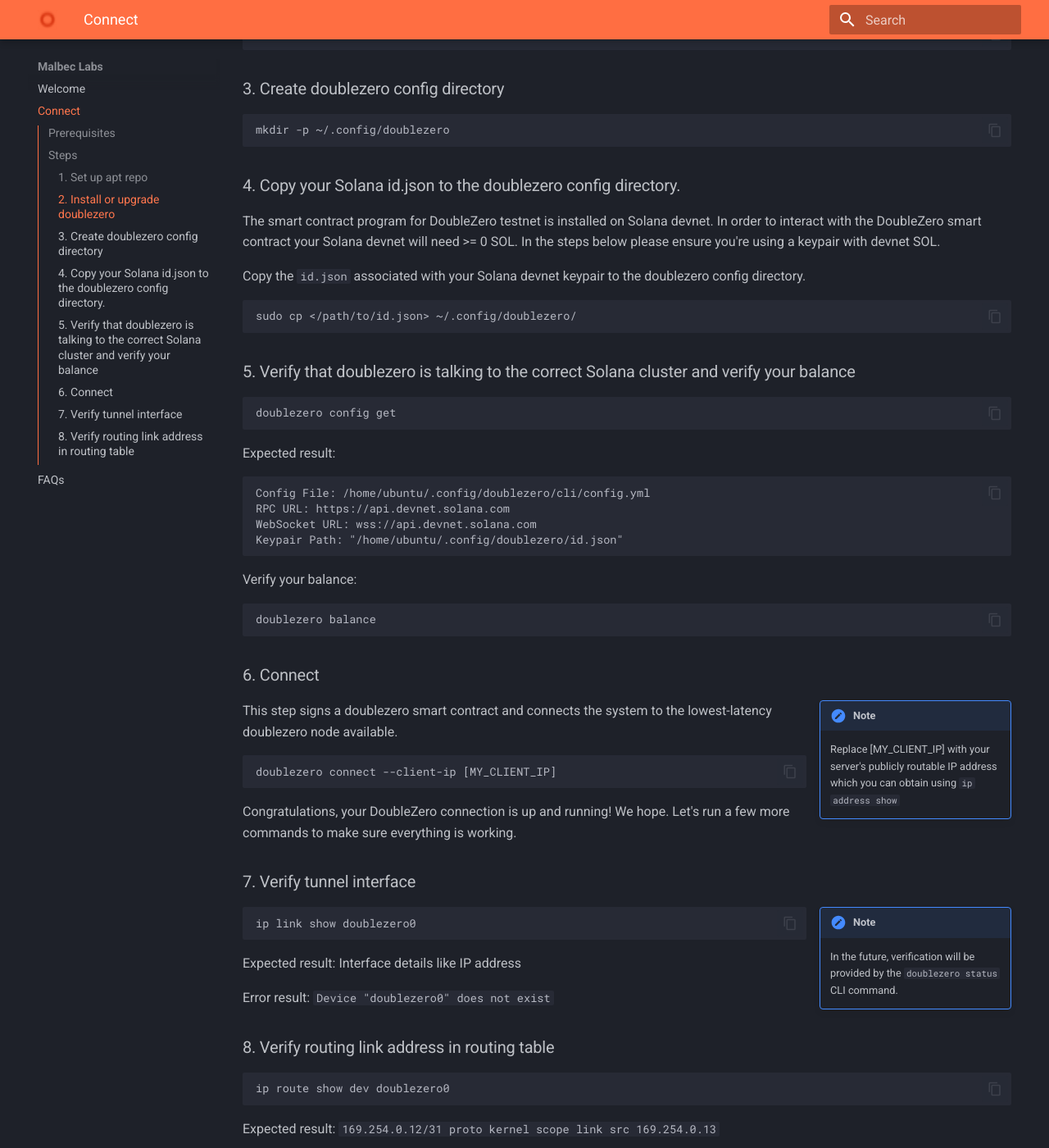
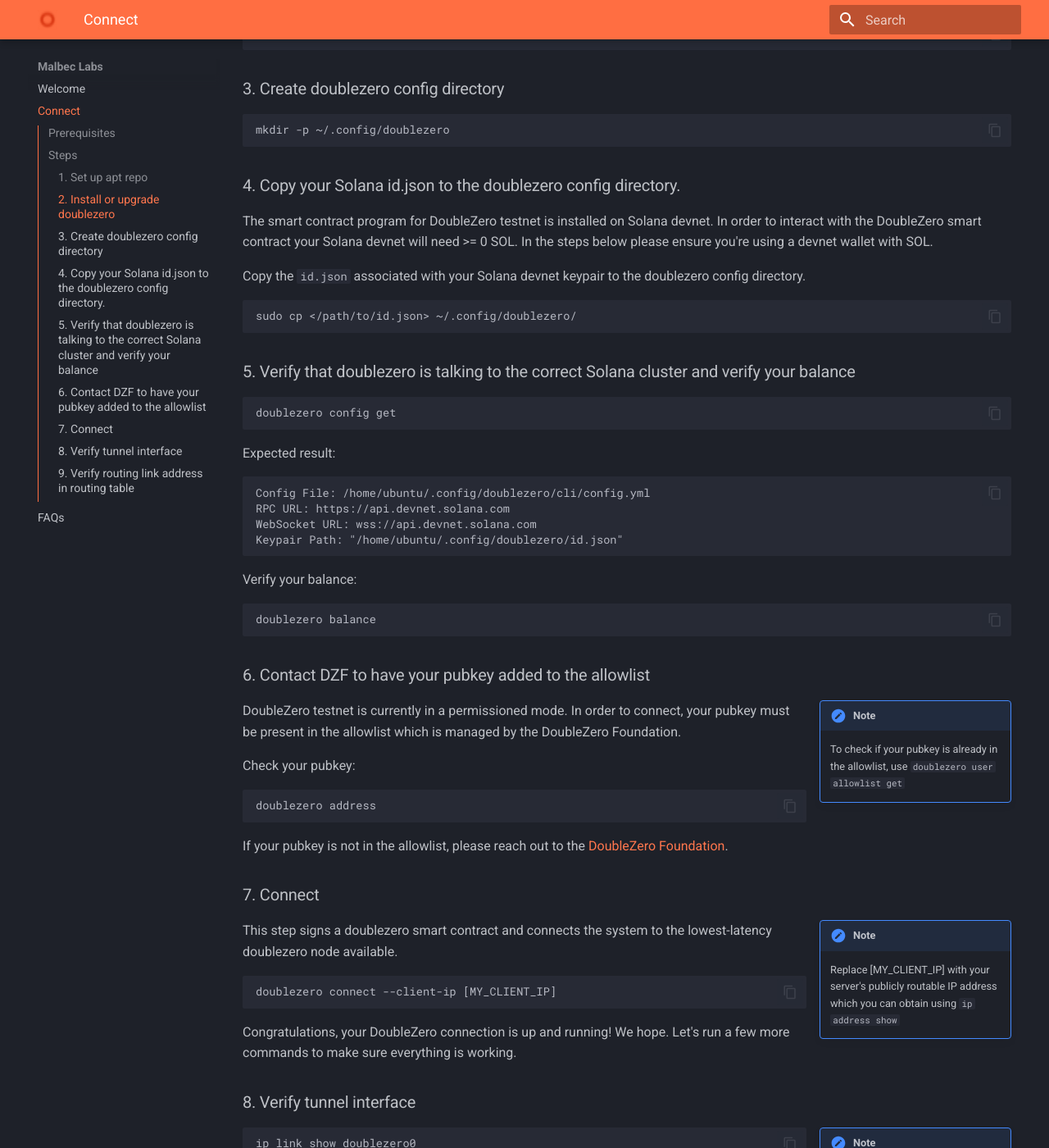
Before and after one commit to malbeclabs/docs, an MkDocs documentation site: the page built from docs/connect.md, in a window 1280 px wide and 1400 px high, scrolled down 1634 px. Shown: the whole window at 82% size. Built offline with MkDocs 1.6.1 and Material for MkDocs 9.7.7, drawn with Linux system fonts in a browser that asks for light colours; some of the changed text lies outside the part shown.

Commit message:
add allowlist section

````diff
--- a/docs/connect.md
+++ b/docs/connect.md
@@ -117,7 +117,7 @@
 ```
 
 ### 4. Copy your Solana id.json to the doublezero config directory.
-The smart contract program for DoubleZero testnet is installed on Solana devnet. In order to interact with the DoubleZero smart contract your Solana devnet will need >= 0 SOL. In the steps below please ensure you're using a keypair with devnet SOL.
+The smart contract program for DoubleZero testnet is installed on Solana devnet. In order to interact with the DoubleZero smart contract your Solana devnet will need >= 0 SOL. In the steps below please ensure you're using a devnet wallet with SOL.
 
 Copy the `id.json` associated with your Solana devnet keypair to the doublezero config directory.
 ```
@@ -142,8 +142,20 @@
 doublezero balance
 ```
 
+### 6. Contact DZF to have your pubkey added to the allowlist
+!!! note inline end
+	To check if your pubkey is already in the allowlist, use `doublezero user allowlist get`
 
-### 6. Connect
+DoubleZero testnet is currently in a permissioned mode.  In order to connect, your pubkey must be present in the allowlist which is managed by the DoubleZero Foundation.
+
+Check your pubkey:
+```
+doublezero address
+```
+
+If your pubkey is not in the allowlist, please reach out to the [DoubleZero Foundation](https://doublezero.xyz).
+
+### 7. Connect
 !!! note inline end
     Replace [MY_CLIENT_IP] with your server's publicly routable IP address which you can obtain using `ip address show`
 
@@ -164,7 +176,7 @@
 
 Error result: `Device "doublezero0" does not exist`
 
-### 8. Verify routing link address in routing table
+### 9. Verify routing link address in routing table
 ```
 ip route show dev doublezero0
 ```
````
Also changed, not shown: other parts of docs/connect.md (+1 -1 lines).
